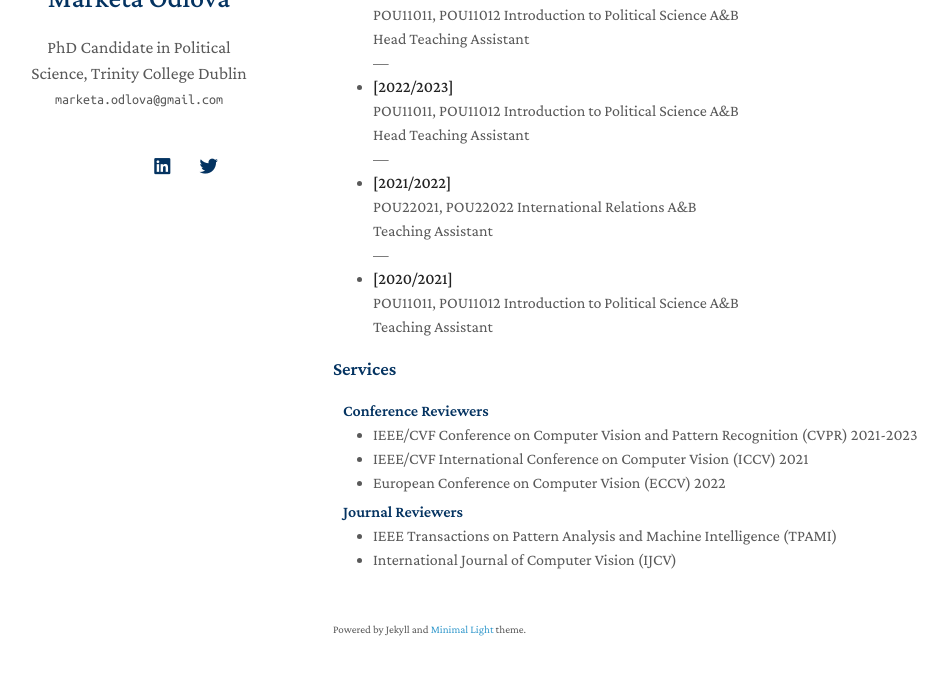
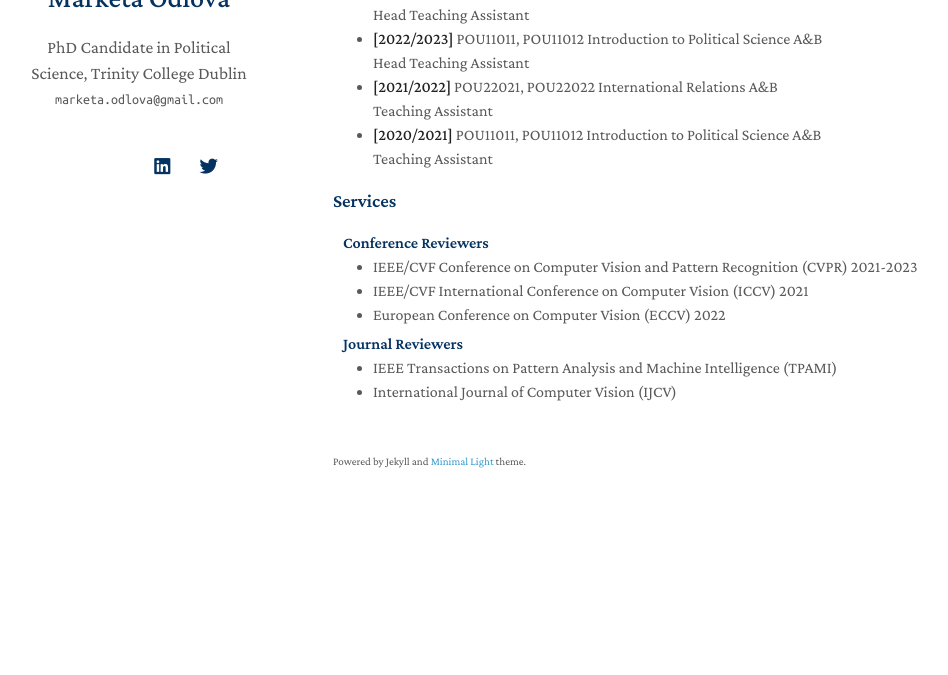
Before and after one commit to marketao/marketao.github.io, a Jekyll site: the page built from index.md, in a window 1280 px wide and 900 px high, scrolled down 871 px, cut to the strip 206-881 px from the top of the window. Shown: the whole strip, without its empty margins (137-1085 px from the left). Built offline with Jekyll 4.4.1, drawn with Linux system fonts in a browser that asks for light colours; nearby versions of some CDN libraries; a style sheet for code colours, icons or effects is not loaded; our own code applies the rules of GitHub Pages for plain Markdown files; after the commit the page ends 1619 px from its top, so only the background shows below that.

```diff
--- a/index.md
+++ b/index.md
@@ -20,20 +20,13 @@ I hold a MA in International Relations from <a href="http://cuni.cz" target="_bl
 
 ## Teaching
 
-- **[2023/2024]**<br>
-  POU11011, POU11012 Introduction to Political Science A&B<br>
+- **[2023/2024]** POU11011, POU11012 Introduction to Political Science A&B<br>
   Head Teaching Assistant<br>
-  ---
-- **[2022/2023]**<br>
-  POU11011, POU11012 Introduction to Political Science A&B<br>
+- **[2022/2023]** POU11011, POU11012 Introduction to Political Science A&B<br>
   Head Teaching Assistant<br>
-  ---
-- **[2021/2022]**<br>
-  POU22021, POU22022 International Relations A&B<br>
+- **[2021/2022]** POU22021, POU22022 International Relations A&B<br>
   Teaching Assistant<br>
-  ---
-- **[2020/2021]**<br>
-  POU11011, POU11012 Introduction to Political Science A&B<br>
+- **[2020/2021]** POU11011, POU11012 Introduction to Political Science A&B<br>
   Teaching Assistant
 
 #{% include_relative _includes/services.md %}
```
